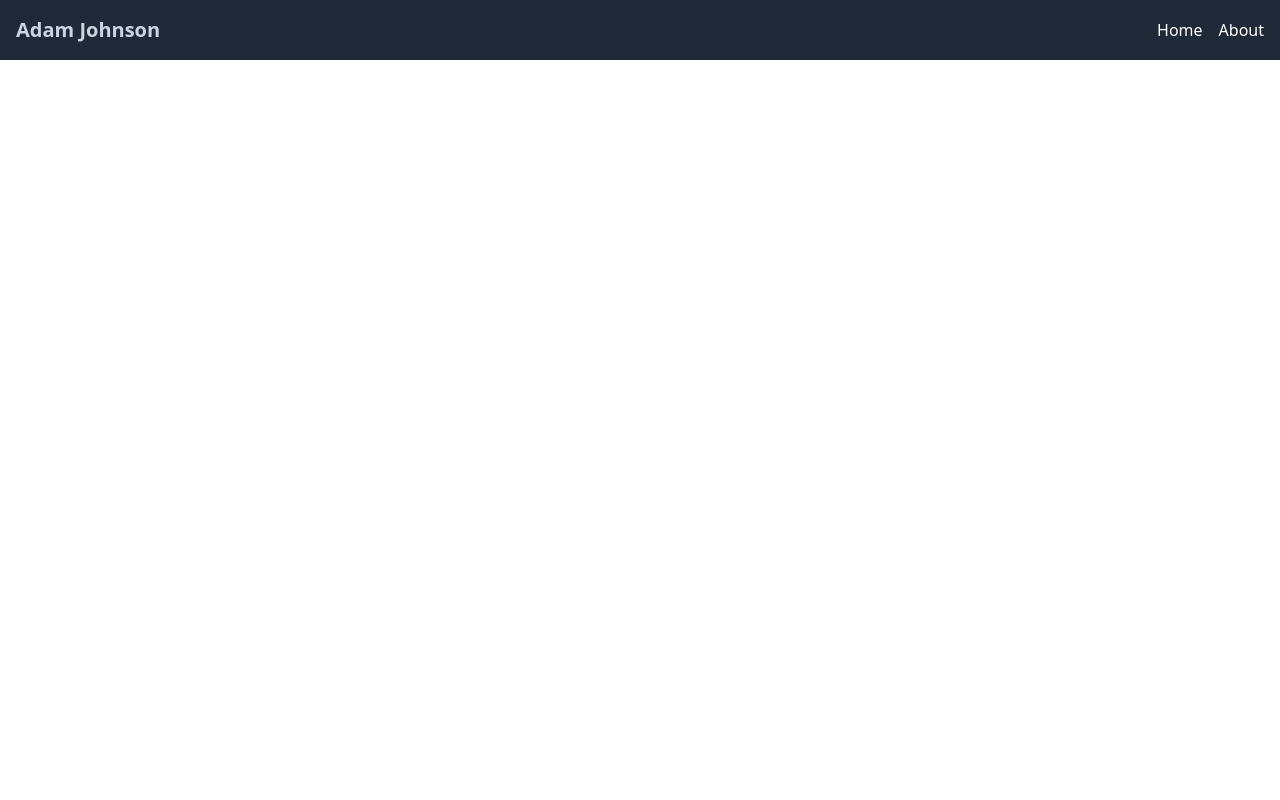
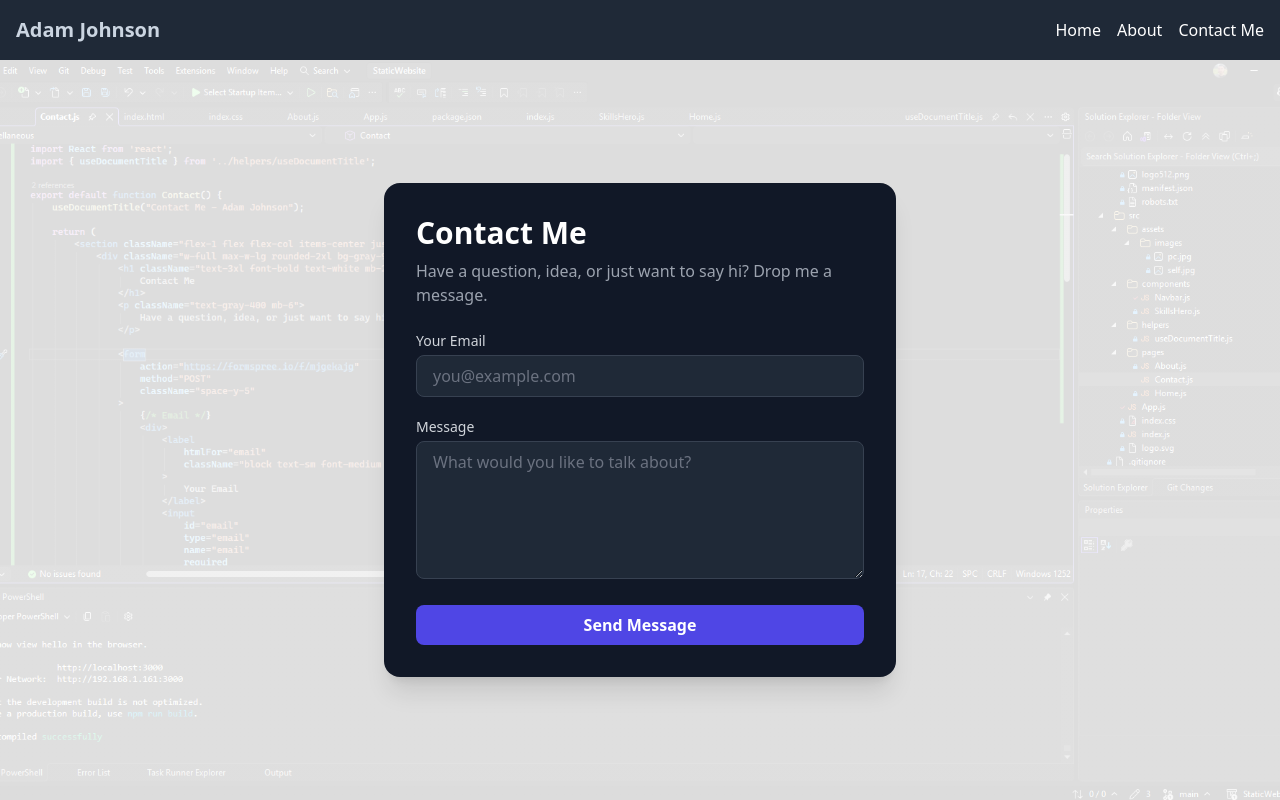
Before and after one commit to Ajohn10/StaticWebsite, a React (Create React App) app: page /contact in a window 1280 px wide. Built offline with nearby package versions, Linux system fonts and the light colour scheme; what tailwindcss-highlights would draw is missing.

Commit message:
Added Contact Me page that leverages free account in Formspree (no keys, just a url, and it should be locked to my website)

```diff
--- a/src/App.js
+++ b/src/App.js
@@ -2,6 +2,7 @@ import { BrowserRouter, Routes, Route, useLocation } from 'react-router-dom';
 import React from 'react';
 import Home from './pages/Home';
 import About from './pages/About';
+import Contact from './pages/Contact';
 import Navbar from './components/Navbar';
 import { AnimatePresence, motion } from 'framer-motion';
 
@@ -25,6 +26,7 @@ function AppContent() {
                         <Routes location={location} key={location.pathname}>
                             <Route path="/" element={<Home />} />
                             <Route path="/about" element={<About />} />
+                            <Route path="/contact" element={<Contact />} />
                         </Routes>
                     </motion.div>
                 </AnimatePresence>
--- a/src/components/Navbar.js
+++ b/src/components/Navbar.js
@@ -14,6 +14,7 @@ function Navbar() {
                 <div className="hidden md:flex space-x-4">
                     <Link to="/" className="text-white hover:text-gray-300">Home</Link>
                     <Link to="/about" className="text-white hover:text-gray-300">About</Link>
+                    <Link to="/contact" className="text-white hover:text-gray-300">Contact Me</Link>
                 </div>
 
                 {/* Mobile Menu Button */}
--- /dev/null
+++ b/src/pages/Contact.js
@@ -0,0 +1,76 @@
+import React from 'react';
+import { useDocumentTitle } from '../helpers/useDocumentTitle';
+import code from '../assets/images/code.jpg';
+
+export default function Contact() {
+    useDocumentTitle("Contact Me - Adam Johnson");
+
+    const sectionStyle = {
+        backgroundImage: `linear-gradient(rgba(255,255,255,0.85), rgba(255,255,255,0.85)), url(${code})`,
+        backgroundSize: 'cover',
+        backgroundPosition: 'center'
+    };
+
+    return (
+        <section className="flex-1 flex flex-col items-center justify-center px-4" style={sectionStyle}>
+            <div className="w-full max-w-lg rounded-2xl bg-gray-900 p-8 shadow-xl">
+                <h1 className="text-3xl font-bold text-white mb-2">
+                    Contact Me
+                </h1>
+                <p className="text-gray-400 mb-6">
+                    Have a question, idea, or just want to say hi? Drop me a message.
+                </p>
+
+                <form
+                    action="https://formspree.io/f/mjgekajg"
+                    method="POST"
+                    className="space-y-5"
+                >
+                    {/* Email */}
+                    <div>
+                        <label
+                            htmlFor="email"
+                            className="block text-sm font-medium text-gray-300 mb-1"
+                        >
+                            Your Email
+                        </label>
+                        <input
+                            id="email"
+                            type="email"
+                            name="email"
+                            required
+                            className="w-full rounded-lg border border-gray-700 bg-gray-800 px-4 py-2 text-white placeholder-gray-500 focus:border-indigo-500 focus:outline-none focus:ring-2 focus:ring-indigo-500"
+                            placeholder="you@example.com"
+                        />
+                    </div>
+
+                    {/* Message */}
+                    <div>
+                        <label
+                            htmlFor="message"
+                            className="block text-sm font-medium text-gray-300 mb-1"
+                        >
+                            Message
+                        </label>
+                        <textarea
+                            id="message"
+                            name="message"
+                            rows={5}
+                            required
+                            className="w-full rounded-lg border border-gray-700 bg-gray-800 px-4 py-2 text-white placeholder-gray-500 focus:border-indigo-500 focus:outline-none focus:ring-2 focus:ring-indigo-500"
+                            placeholder="What would you like to talk about?"
+                        />
+                    </div>
+
+                    {/* Submit */}
+                    <button
+                        type="submit"
+                        className="w-full rounded-lg bg-indigo-600 px-4 py-2 font-semibold text-white transition hover:bg-indigo-500 focus:outline-none focus:ring-2 focus:ring-indigo-400"
+                    >
+                        Send Message
+                    </button>
+                </form>
+            </div>
+        </section>
+    );
+}
```
Also changed, not shown: src/assets/images/code.jpg (added).
